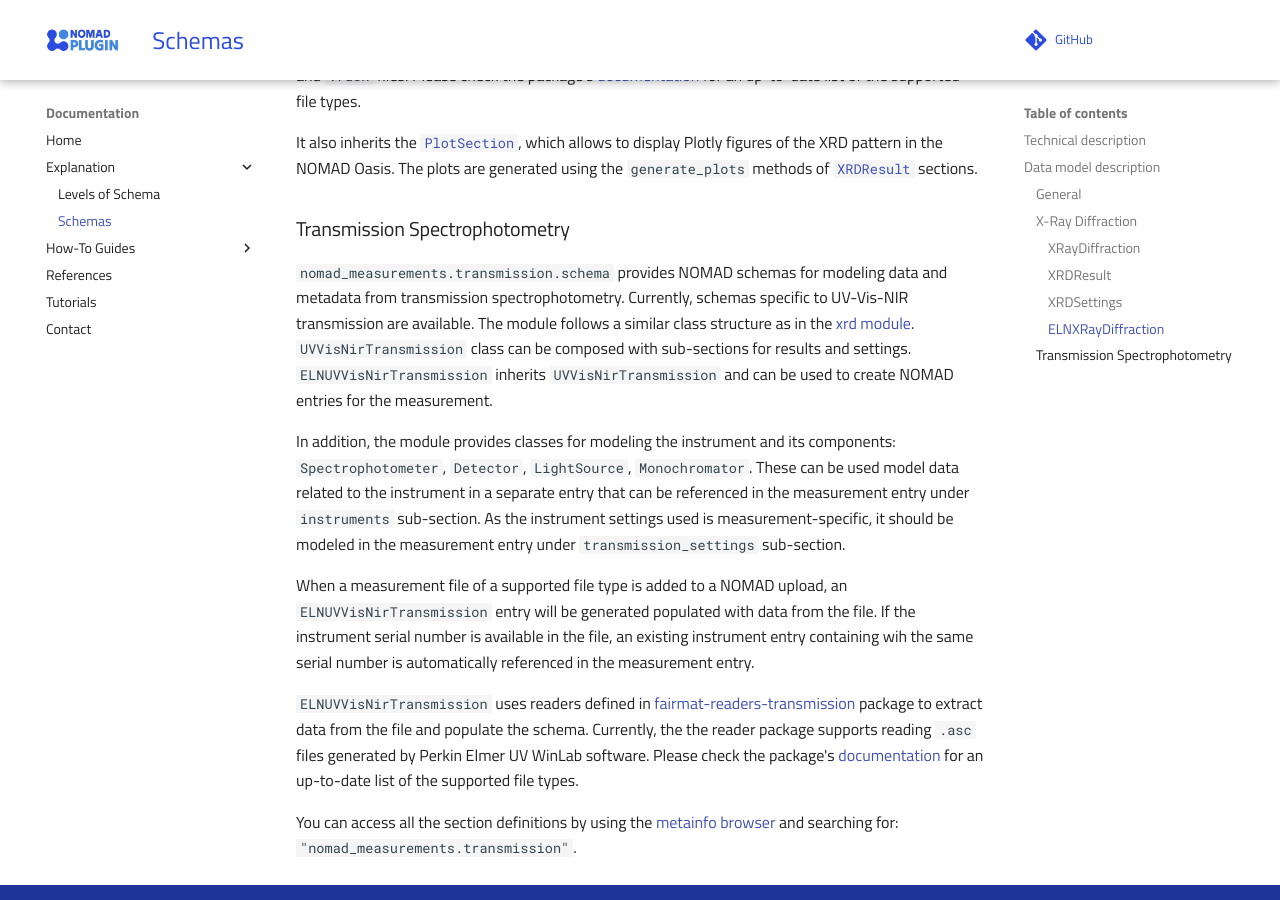
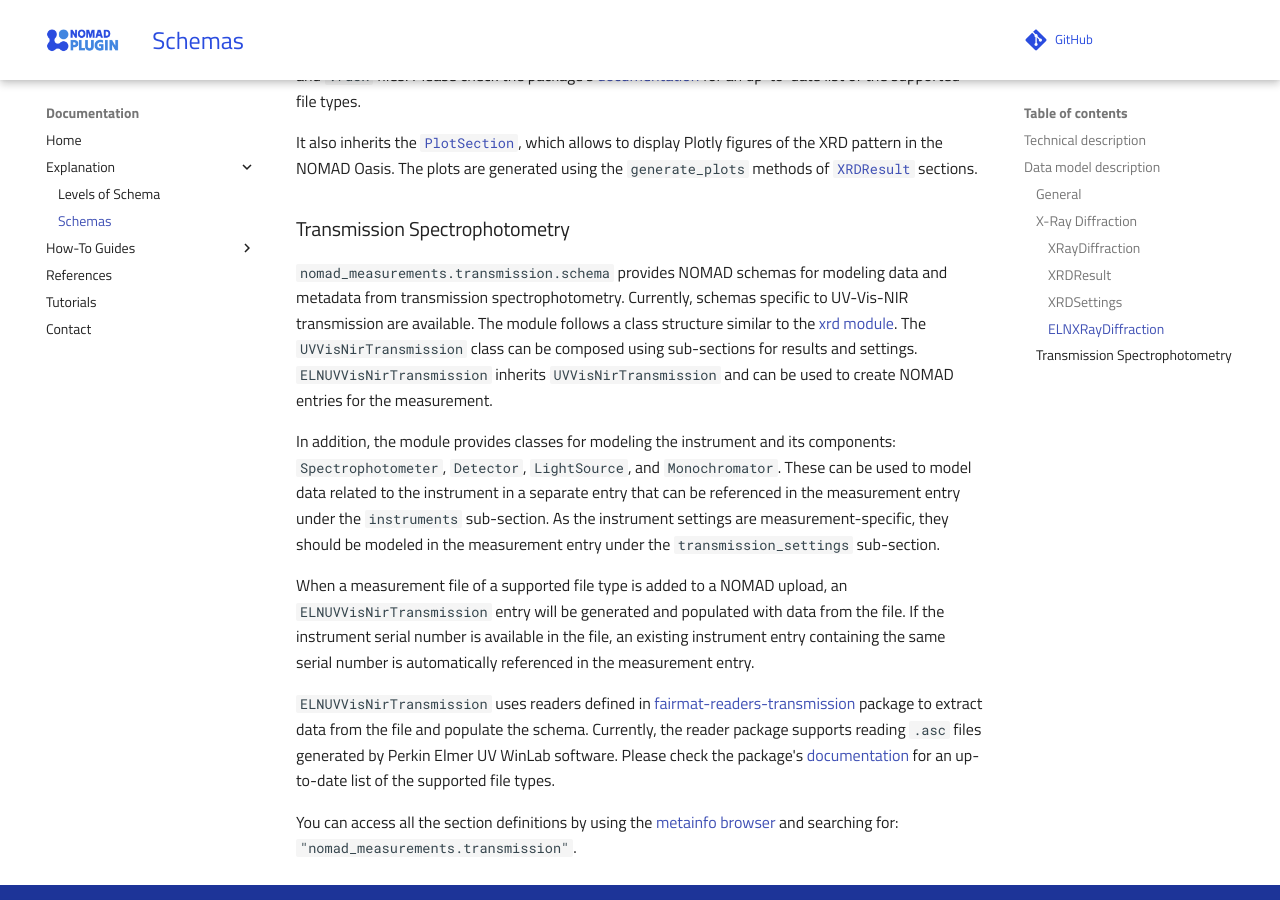
Before and after one commit to FAIRmat-NFDI/nomad-measurements, an MkDocs documentation site: the page built from docs/explanation/schemas.md, in a window 1280 px wide and 900 px high, scrolled down 2912 px. Built offline with MkDocs 1.6.1 and Material for MkDocs 9.7.7, drawn with Linux system fonts in a browser that asks for light colours; comment, search, counter and statistics services are not loaded.

Commit message:
Review: from Sebastian

```diff
--- a/docs/explanation/schemas.md
+++ b/docs/explanation/schemas.md
@@ -144,28 +144,29 @@ are generated using the `generate_plots` methods of [`XRDResult`](#xrdresult) se
 ### Transmission Spectrophotometry
 `nomad_measurements.transmission.schema` provides NOMAD schemas for modeling
 data and metadata from transmission spectrophotometry. Currently, schemas
-specific to UV-Vis-NIR transmission are available. The module follows a similar
-class structure as in the [xrd module](#x-ray-diffraction). `UVVisNirTransmission` class can be composed with sub-sections for results and settings.
-`ELNUVVisNirTransmission` inherits `UVVisNirTransmission` and can be used to
-create NOMAD entries for the measurement.
+specific to UV-Vis-NIR transmission are available. The module follows a class
+structure similar to the [xrd module](#x-ray-diffraction). The
+`UVVisNirTransmission` class can be composed using sub-sections for results and
+settings. `ELNUVVisNirTransmission` inherits `UVVisNirTransmission` and can be
+used to create NOMAD entries for the measurement.
 
 In addition, the module provides classes for modeling the instrument and its
-components: `Spectrophotometer`, `Detector`, `LightSource`, `Monochromator`.
-These can be used model data related to the instrument in a separate entry that
-can be referenced in the measurement entry under `instruments` sub-section. As
-the instrument settings used is measurement-specific, it should be modeled in
-the measurement entry under `transmission_settings` sub-section.
+components: `Spectrophotometer`, `Detector`, `LightSource`, and `Monochromator`.
+These can be used to model data related to the instrument in a separate entry
+that can be referenced in the measurement entry under the `instruments`
+sub-section. As the instrument settings are measurement-specific, they should
+be modeled in the measurement entry under the `transmission_settings`
+sub-section.
 
 When a measurement file of a supported file type is added to a NOMAD upload,
-an `ELNUVVisNirTransmission` entry will be generated populated with data from
-the file. If the instrument serial number is available in the file, an existing
-instrument entry containing wih the same serial number is automatically
+an `ELNUVVisNirTransmission` entry will be generated and populated with data
+from the file. If the instrument serial number is available in the file, an
+existing instrument entry containing the same serial number is automatically
 referenced in the measurement entry.
 
 `ELNUVVisNirTransmission` uses readers defined in
 [fairmat-readers-transmission](https://pypi.org/project/fairmat-readers-transmission/) package to extract
-data from the file and populate the schema. Currently, the
-the reader package supports reading `.asc` files generated by Perkin Elmer UV WinLab software. Please check
+data from the file and populate the schema. Currently, the reader package supports reading `.asc` files generated by Perkin Elmer UV WinLab software. Please check
 the package's
 [documentation](https://github.com/FAIRmat-NFDI/readers-transmission?tab=readme-ov-file#fairmat-readers-transmission)
 for an up-to-date list of the supported file types.
```
